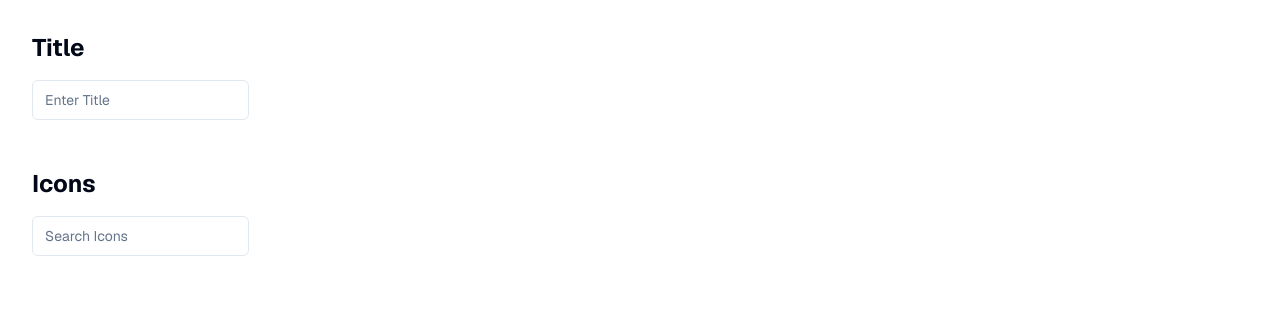
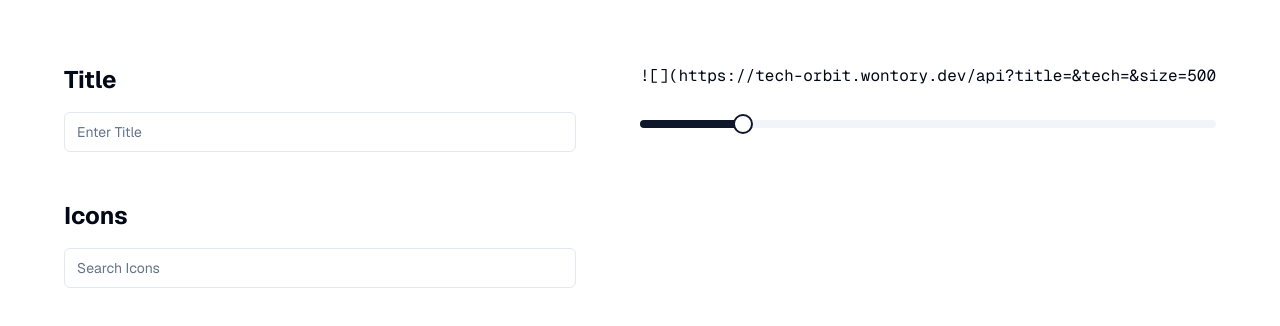
Before and after one commit to wontory/tech-orbit, a Next.js app: page / in a window 1280 px wide. Shown: the top 326 px of the page. Built offline with nearby package versions, Linux system fonts and the light colour scheme.

Commit message:
feat: add title input, icons select, resize features & demo

```diff
--- a/app/layout.tsx
+++ b/app/layout.tsx
@@ -17,7 +17,7 @@ export default function RootLayout({
 }>) {
   return (
     <html lang="en">
-      <body className={cn('p-8', GeistSans.variable, GeistMono.variable)}>
+      <body className={cn('p-16', GeistSans.variable, GeistMono.variable)}>
         {children}
       </body>
     </html>
--- a/app/page.tsx
+++ b/app/page.tsx
@@ -1,10 +1,45 @@
+'use client'
+
+import { useState } from 'react'
+import Image from 'next/image'
+import { useAtomValue } from 'jotai'
+
 import { IconSelectSection } from '@/components/icon-select-section'
 import { TitleInputSection } from '@/components/title-input-section'
+import { Slider } from '@/components/ui/slider'
+import { selectedIconsAtom } from '@/atoms/selected-icons'
+import { titleAtom } from '@/atoms/title'
 
 export default function Home() {
+  const title = useAtomValue(titleAtom)
+  const selectedIcons = useAtomValue(selectedIconsAtom)
+  const [size, setSize] = useState([500])
+
   return (
-    <main className="flex flex-col items-center font-sans md:flex-row">
-      <div className="flex flex-col items-center gap-12">
+    <main className="flex flex-col items-center gap-16 font-sans lg:flex-row-reverse lg:items-start">
+      <div className="flex-0 flex h-full w-full flex-col gap-8 lg:w-1/2">
+        <pre className="overflow-x-scroll">
+          <code>{`![${title}](https://tech-orbit.wontory.dev/api?title=${title.replaceAll(' ', '%20')}&tech=${selectedIcons.join(',').replaceAll(' ', '%20')}&size=${size})`}</code>
+        </pre>
+        {selectedIcons.length !== 0 && (
+          <div className="relative aspect-square h-full w-full">
+            <Image
+              src={`/api?title=${title.replaceAll(' ', '%20')}&tech=${selectedIcons.join(',').replaceAll(' ', '%20')}&size=${size}`}
+              alt={`${title} with ${selectedIcons.join(', ')}`}
+              className="aspect-square"
+              fill
+            />
+          </div>
+        )}
+        <Slider
+          defaultValue={size}
+          min={300}
+          max={1500}
+          step={50}
+          onValueChange={(value) => setSize(value)}
+        />
+      </div>
+      <div className="flex w-full flex-col items-center gap-12 lg:w-1/2">
         <TitleInputSection />
         <IconSelectSection />
       </div>
--- /dev/null
+++ b/src/atoms/selected-icons.ts
@@ -0,0 +1,5 @@
+import { atom } from 'jotai'
+
+const selectedIconsAtom = atom<string[]>([])
+
+export { selectedIconsAtom }
--- /dev/null
+++ b/src/atoms/title.ts
@@ -0,0 +1,5 @@
+import { atom } from 'jotai'
+
+const titleAtom = atom('')
+
+export { titleAtom }
--- a/src/components/icon-select-section.tsx
+++ b/src/components/icon-select-section.tsx
@@ -1,15 +1,17 @@
 'use client'
 
 import { useState } from 'react'
+import { useAtom } from 'jotai'
 
 import { Button } from '@/components/ui/button'
+import { Input } from '@/components/ui/input'
+import { selectedIconsAtom } from '@/atoms/selected-icons'
 import { icons } from '@/assets/icons'
-import { Input } from '@/components/ui/input'
 
 function IconSelectSection() {
   const iconsArray = Object.entries(icons)
   const [filteredIcons, setFilteredIcons] = useState(iconsArray)
-  const [selectedIcons, setSelectedIcons] = useState<string[]>([])
+  const [selectedIcons, setSelectedIcons] = useAtom(selectedIconsAtom)
 
   const handleSearch = (event: React.ChangeEvent<HTMLInputElement>) => {
     const searchValue = event.target.value.toLowerCase()
@@ -30,7 +32,7 @@ function IconSelectSection() {
     <section className="flex w-full flex-col gap-4">
       <h2 className="text-2xl font-bold">Icons</h2>
       <Input placeholder="Search Icons" onChange={handleSearch} />
-      <div className="grid grid-cols-2 gap-4 sm:grid-cols-3 xl:grid-cols-4 2xl:grid-cols-5">
+      <div className="grid grid-cols-2 gap-4 lg:grid-cols-3 xl:grid-cols-4 2xl:grid-cols-5">
         {filteredIcons.map((icon, index) => {
           const svg = icon[1].svg.replace('<svg', `<svg fill="#${icon[1].hex}"`)
 
@@ -38,8 +40,7 @@ function IconSelectSection() {
             <Button
               key={`icon-${index}`}
               variant="outline"
-              size="icon"
-              className="flex h-32 w-32 flex-col"
+              className="flex aspect-square h-full w-full flex-col gap-4"
               onClick={() => handleClick(icon[1].title)}
             >
               <div
--- a/src/components/title-input-section.tsx
+++ b/src/components/title-input-section.tsx
@@ -1,10 +1,21 @@
+'use client'
+
+import { useAtom } from 'jotai'
+
 import { Input } from '@/components/ui/input'
+import { titleAtom } from '@/atoms/title'
 
 function TitleInputSection() {
+  const [title, setTitle] = useAtom(titleAtom)
+
+  const handleEditTitle = (event: React.ChangeEvent<HTMLInputElement>) => {
+    setTitle(event.target.value)
+  }
+
   return (
     <section className="flex w-full flex-col gap-4">
       <h2 className="text-2xl font-bold">Title</h2>
-      <Input placeholder="Enter Title" />
+      <Input placeholder="Enter Title" onChange={handleEditTitle} />
     </section>
   )
 }
```
